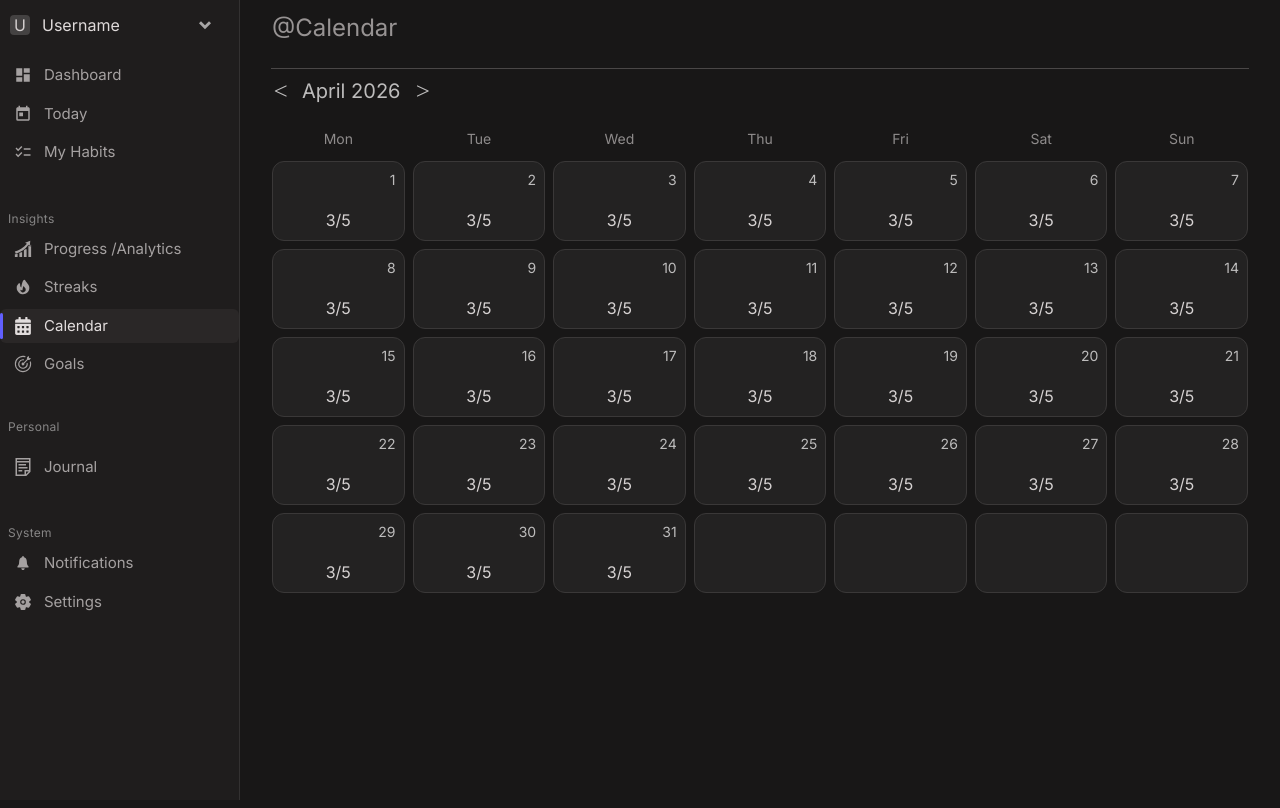
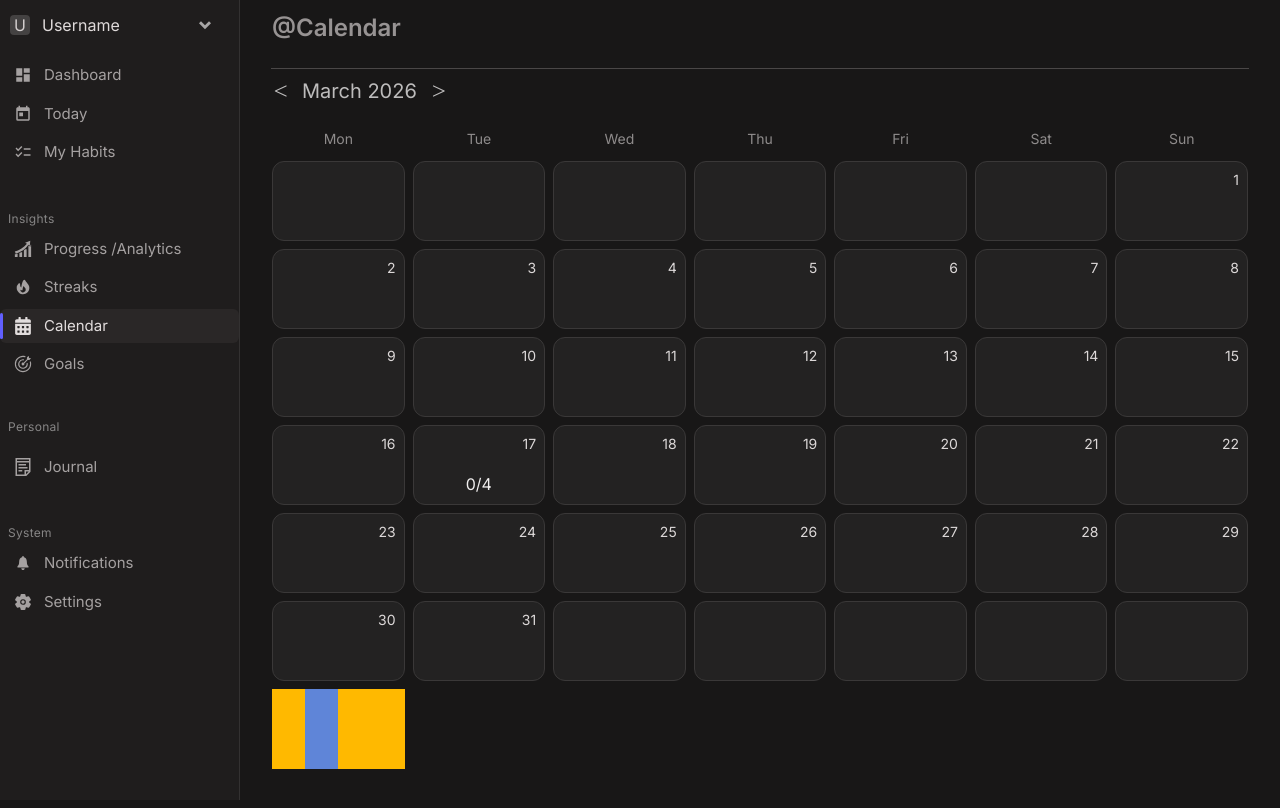
Before and after one commit to Ketancodes/habitflow, a React (Vite) app: page /dashboard/calendar in a window 1280 px wide. Shown: the top 808 px of the page. Built offline with nearby package versions, Linux system fonts and the light colour scheme.

Commit message:
streak page layout and all functioning logic has been added

```diff
--- a/src/context/Appcontext.jsx
+++ b/src/context/Appcontext.jsx
@@ -29,6 +29,12 @@ const defaultAppData = {
     title: "",
     habits: [],
   },
+
+  streaks: {
+    currentStreak: 0,
+    bestStreak: 0,
+    habitStreaks: {},
+  },
   goals: [
     {
       id: 1,
@@ -49,6 +55,44 @@ const resetHabitsForNewDay = (habits) =>
     selected: false,
   }));
 
+//logic for updatin the habit of streaks
+const updateHabitStreaks = (habits, previousHabitStreaks = {}) => {
+  return habits.reduce((streaks, habit) => {
+    const previousStreak = previousHabitStreaks[habit.id] || {
+      currentStreak: 0,
+      longestStreak: 0,
+    };
+
+    const nextCurrentStreak = habit.selected
+      ? previousStreak.currentStreak + 1
+      : 0;
+
+    streaks[habit.id] = {
+      currentStreak: nextCurrentStreak,
+      longestStreak: Math.max(previousStreak.longestStreak, nextCurrentStreak),
+    };
+
+    return streaks;
+  }, {});
+};
+
+// helper function for overall streak claculation
+const updateOverallStreak = (habits, previousStreaks = {}) => {
+  const hasHabits = habits.length > 0;
+  const allHabitsCompleted =
+    hasHabits && habits.every((habit) => habit.selected);
+
+  const previousCurrentStreak = previousStreaks.currentStreak || 0;
+  const previousBestStreak = previousStreaks.bestStreak || 0;
+
+  const nextCurrentStreak = allHabitsCompleted ? previousCurrentStreak + 1 : 0;
+
+  return {
+    currentStreak: nextCurrentStreak,
+    bestStreak: Math.max(previousBestStreak, nextCurrentStreak),
+  };
+};
+
 // resetting today from yestarday habit
 const syncAppDataWithToday = (data) => {
   const today = getTodayKey();
@@ -56,6 +100,14 @@ const syncAppDataWithToday = (data) => {
   if (data.todayKey === today) {
     return data;
   }
+  const updatedHabitStreaks = updateHabitStreaks(
+    data.todayHabits,
+    data.streaks?.habitStreaks,
+  );
+  const updatedOverallStreak = updateOverallStreak(
+    data.todayHabits,
+    data.streaks,
+  );
 
   return {
     ...data,
@@ -64,6 +116,13 @@ const syncAppDataWithToday = (data) => {
       ...(data.history || {}),
       [data.todayKey]: data.todayHabits.map((habit) => ({ ...habit })),
     },
+    streaks: {
+      ...(data.streaks || {}),
+      currentStreak: updatedOverallStreak.currentStreak,
+      bestStreak: updatedOverallStreak.bestStreak,
+      habitStreaks: updatedHabitStreaks,
+    },
+
     todayHabits: resetHabitsForNewDay(data.todayHabits),
   };
 };
--- a/src/pages/Calendar.jsx
+++ b/src/pages/Calendar.jsx
@@ -1,13 +1,76 @@
+import { useState } from "react";
 import { PiLessThan } from "react-icons/pi";
 import { PiGreaterThan } from "react-icons/pi";
+import useAppContext from "../context/useAppcontext";
+
 export default function Calendar() {
-  const calendarBoxes = Array.from({ length: 35 }, (_, i) => i + 1);
+  const { appData } = useAppContext();
+  const [currentMonth, setCurrentMonth] = useState(new Date());
+  const year = currentMonth.getFullYear();
+  const month = currentMonth.getMonth();
+  const monthName = currentMonth.toLocaleString("default", {
+    month: "long",
+  });
+  const daysInMonth = new Date(year, month + 1, 0).getDate();
+  const firstDay = new Date(year, month, 1).getDay();
+  const startOffset = firstDay === 0 ? 6 : firstDay - 1;
+  const totalSlots = startOffset + daysInMonth;
+  const calendarBoxcount = totalSlots <= 35 ? 35 : 42;
+
+  // logic for calendar boxes
+  const calendarBoxes = Array.from({ length: calendarBoxcount }, (_, index) => {
+    const dayNumber = index - startOffset + 1;
+    return {
+      id: index,
+      dayNumber,
+      isCurrentMonth: dayNumber >= 1 && dayNumber <= daysInMonth,
+    };
+  });
+
+  //completion helper for calenddar boxes
+  const getDateKey = (dayNumber) => {
+    const date = new Date(year, month, dayNumber);
+    return date.toLocaleDateString("en-CA");
+  };
+
+  const getHabitsForDate = (dayNumber) => {
+    const dateKey = getDateKey(dayNumber);
+
+    if (dateKey === appData.todayKey) {
+      return appData.todayHabits;
+    }
+
+    return appData.history?.[dateKey] || [];
+  };
+
+  const getCompletionStats = (dayNumber) => {
+    const habits = getHabitsForDate(dayNumber);
+    const total = habits.length;
+    const completed = habits.filter((habit) => habit.selected).length;
+
+    return { completed, total };
+  };
+
+  const getCompletionColor = (completed, total) => {
+    if (total === 0) return "border-[#3a3838] bg-[#232222]";
+
+    const percentage = (completed / total) * 100;
+
+    if (percentage === 100) return "border-[#6d8bcc] bg-[#4e51fa]/80";
+    if (percentage >= 75) return "border-[#5f72c9] bg-[#4e51fa]/55";
+    if (percentage >= 50) return "border-[#53619f] bg-[#4e51fa]/35";
+    if (percentage >= 25) return "border-[#454f7c] bg-[#4e51fa]/20";
+
+    return "border-[#3a3838] bg-[#232222]";
+  };
 
   return (
     <>
       <section>
         <div>
-          <h1 className="ml-8 mt-3 text-2xl text-[#979393]">@Calendar</h1>
+          <h1 className="ml-8 mt-3 text-2xl text-[#979393] font-semibold">
+            @Calendar
+          </h1>
           <div className="mt-6 flex justify-center">
             <div className="h-px w-[94%] bg-[#4a4747]"></div>
           </div>
@@ -18,7 +81,9 @@ export default function Calendar() {
                 className="text-[#bdbcbc] mt-2 cursor-pointer"
               />
             </span>
-            <h2 className=" mt-2 text-xl text-[#bdbcbc]">April 2026</h2>
+            <h2 className=" mt-2 text-xl text-[#bdbcbc]">
+              {monthName} {year}
+            </h2>
 
             <span>
               <PiGreaterThan
@@ -39,21 +104,41 @@ export default function Calendar() {
             <p>Sun</p>
           </div>
           <div className="mt-3 grid grid-cols-7 gap-2 px-8">
-            {calendarBoxes.map((box) => (
+            {calendarBoxes.map((box) => {
+              const stats = box.isCurrentMonth
+                ? getCompletionStats(box.dayNumber)
+                : { completed: 0, total: 0 };
+
+              return (
                 <div
-                key={box}
-                className="h-20 rounded-xl border border-[#3a3838] bg-[#232222]  p-2"
+                  key={box.id}
+                  className={`h-20 rounded-xl border p-2 ${getCompletionColor(
+                    stats.completed,
+                    stats.total,
+                  )}`}
                 >
-                {box <= 31 && (
+                  {box.isCurrentMonth && (
                     <div className="flex h-full flex-col justify-between">
-                    <span className="text-right text-sm text-[#bdbcbc]">
-                      {box}
+                      <span className="text-right text-sm text-[#dcd8d8]">
+                        {box.dayNumber}
                       </span>
-                    <p className="text-center text-[#d6d2d2]">3/5</p>
+
+                      {stats.total > 0 && (
+                        <p className="text-center text-[#f0eeee]">
+                          {stats.completed}/{stats.total}
+                        </p>
+                      )}
                     </div>
                   )}
                 </div>
-            ))}
+              );
+            })}
+            <div className="flex justify-between">
+              <div className="h-20 w-22 bg-amber-400"></div>
+              <div className="h-20 w-22 bg-[#5f85d8]"></div>
+              <div className="h-20 w-22 bg-amber-400"></div>
+              <div className="h-20 w-22 bg-amber-400"></div>
+            </div>
           </div>
         </div>
       </section>
--- a/src/pages/Streaks.jsx
+++ b/src/pages/Streaks.jsx
@@ -2,6 +2,40 @@ import useAppContext from "../context/useAppcontext";
 export default function Streaks() {
   const { appData } = useAppContext();
   const todayHabits = appData.todayHabits;
+  const overallStreak = appData.streaks || {
+    currentStreak: 0,
+    bestStreak: 0,
+    habitStreaks: {},
+  };
+
+  const getDateKey = (daysAgo) => {
+    const date = new Date();
+    date.setDate(date.getDate() - daysAgo);
+    return date.toLocaleDateString("en-CA");
+  };
+
+  // helper function for visual streak calculation
+  const getLast7DaysForHabit = (habit) => {
+    return Array.from({ length: 7 }, (_, index) => {
+      const daysAgo = 6 - index;
+      const dateKey = getDateKey(daysAgo);
+
+      const habitsForDate =
+        daysAgo === 0 ? todayHabits : appData.history?.[dateKey] || [];
+
+      const matchedHabit = habitsForDate.find(
+        (item) =>
+          item.id === habit.id ||
+          item.text.trim().toLowerCase() === habit.text.trim().toLowerCase(),
+      );
+
+      return {
+        dateKey,
+        isToday: daysAgo === 0,
+        completed: matchedHabit?.selected || false,
+      };
+    });
+  };
 
   return (
     <>
@@ -20,10 +54,16 @@ export default function Streaks() {
           <div className="ml-10 mt-4 py-3 flex flex-col gap-2.5 text-[#9c9a9a] font-semibold">
             <h2 className="text-[#c7c5c5]">Overall streaks ⚡</h2>
             <p>
-              Current Streak : <span className="text-[#6d8bcc]">0</span> 🔥
+              Current Streak :{" "}
+              <span className="text-[#6d8bcc]">
+                {overallStreak.currentStreak}
+              </span>{" "}
+              🔥
             </p>
             <p>
-              Best Streak : <span className="text-[#6d8bcc]">0</span> 🏆
+              Best Streak :{" "}
+              <span className="text-[#6d8bcc]">{overallStreak.bestStreak}</span>{" "}
+              🏆
             </p>
           </div>
           <div className="mt-8 grid grid-cols-4 gap-5 px-8">
@@ -33,10 +73,16 @@ export default function Streaks() {
               </div>
             )}
 
-            {todayHabits.map((habit) => (
+            {todayHabits.map((habit) => {
+              const habitStreak = overallStreak.habitStreaks?.[habit.id] || {
+                currentStreak: 0,
+                longestStreak: 0,
+              };
+
+              return (
                 <div
                   key={habit.id}
-                className="rounded-2xl bg-[#252424] px-4 py-4 text-[#bdbcbc] hover:bg-[#2e2d2d] hover:scale-[1.01] transition-all"
+                  className="rounded-2xl bg-[#252424] px-4 py-4 text-[#bdbcbc] transition-all hover:scale-[1.01] hover:bg-[#2e2d2d]"
                 >
                   <h3 className="text-center text-[17px] text-[#d2cfcf]">
                     {habit.text}
@@ -45,29 +91,38 @@ export default function Streaks() {
                   <div className="mt-4 flex flex-col items-center gap-2 text-sm text-[#c0bebe]">
                     <p>
                       Current streak :{" "}
-                    <span className="text-[#6d8bcc] font-semibold ">0</span>
-                    🔥
+                      <span className="font-semibold text-[#6d8bcc]">
+                        {habitStreak.currentStreak}
+                      </span>
                     </p>
+
                     <p className="text-[#a1a1a1]">
                       Longest streak :{" "}
-                    <span className="text-[#6d8bcc] font-semibold ">0</span>
-                    🏆
+                      <span className="font-semibold text-[#6d8bcc]">
+                        {habitStreak.longestStreak}
+                      </span>
                     </p>
+
                     <h4 className="mt-3 text-[13px] text-[#bdbcbc]">
                       Last 7 days
                     </h4>
+
                     <div className="mt-1 flex gap-2">
-                    <div className="h-4 w-4 rounded-md bg-[#bdbcbc]" />
-                    <div className="h-4  w-4 rounded-md bg-[#bdbcbc]" />
-                    <div className="h-4 w-4 rounded-md bg-[#bdbcbc]" />
-                    <div className="h-4  w-4 rounded-md bg-[#bdbcbc]" />
-                    <div className="h-4  w-4 rounded-md bg-[#bdbcbc]" />
-                    <div className="h-4 w-4 rounded-md bg-[#bdbcbc]" />
-                    <div className="h-4  w-4 rounded-md bg-[#444242] border border-[#bdbcbc]" />
+                      {getLast7DaysForHabit(habit).map((day) => (
+                        <div
+                          key={day.dateKey}
+                          className={`h-4 w-4 rounded-md border ${
+                            day.completed
+                              ? "bg-[#bdbcbc] border-[#bdbcbc]"
+                              : "bg-[#444242] border-[#5c5a5a]"
+                          } ${day.isToday ? "ring-2 ring-[#6d8bcc]" : ""}`}
+                        />
+                      ))}
                     </div>
                   </div>
                 </div>
-            ))}
+              );
+            })}
           </div>
         </div>
       </section>
```
Lines whose indentation alone changed are shown as unchanged.
